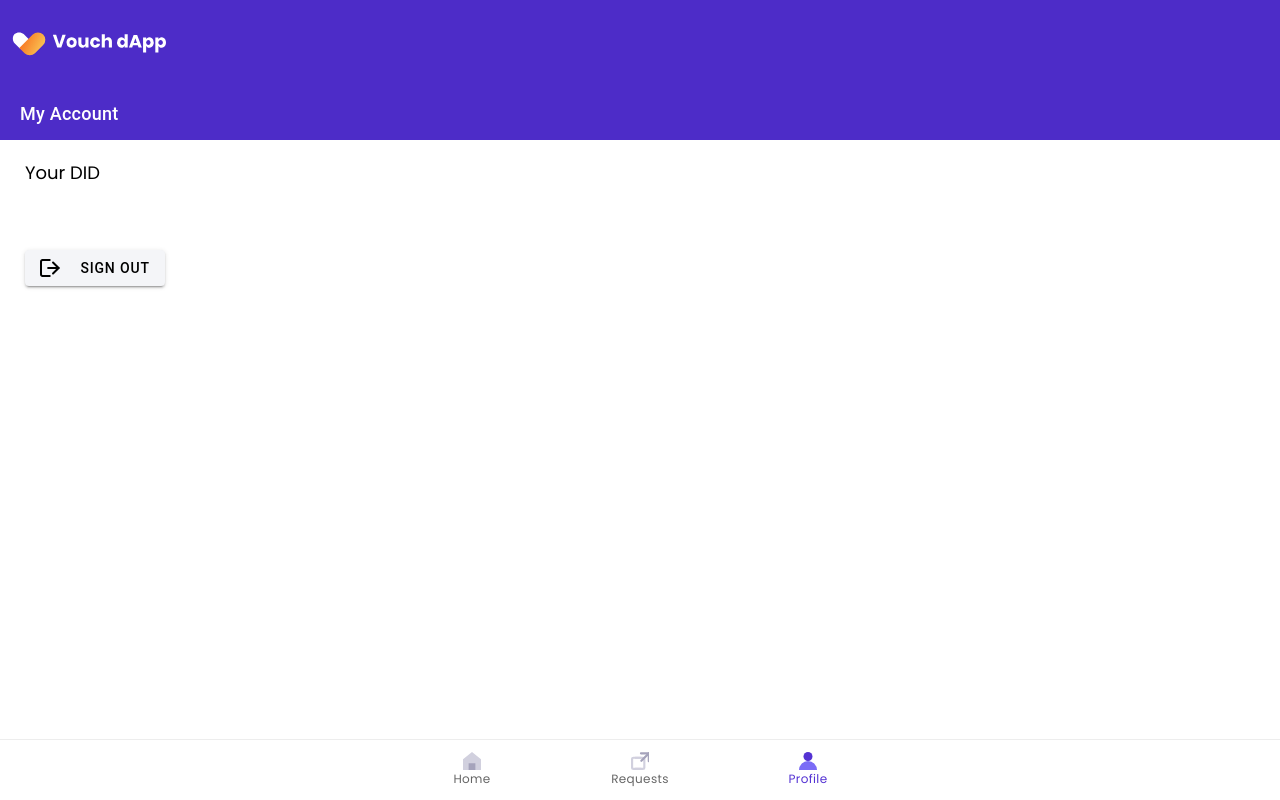
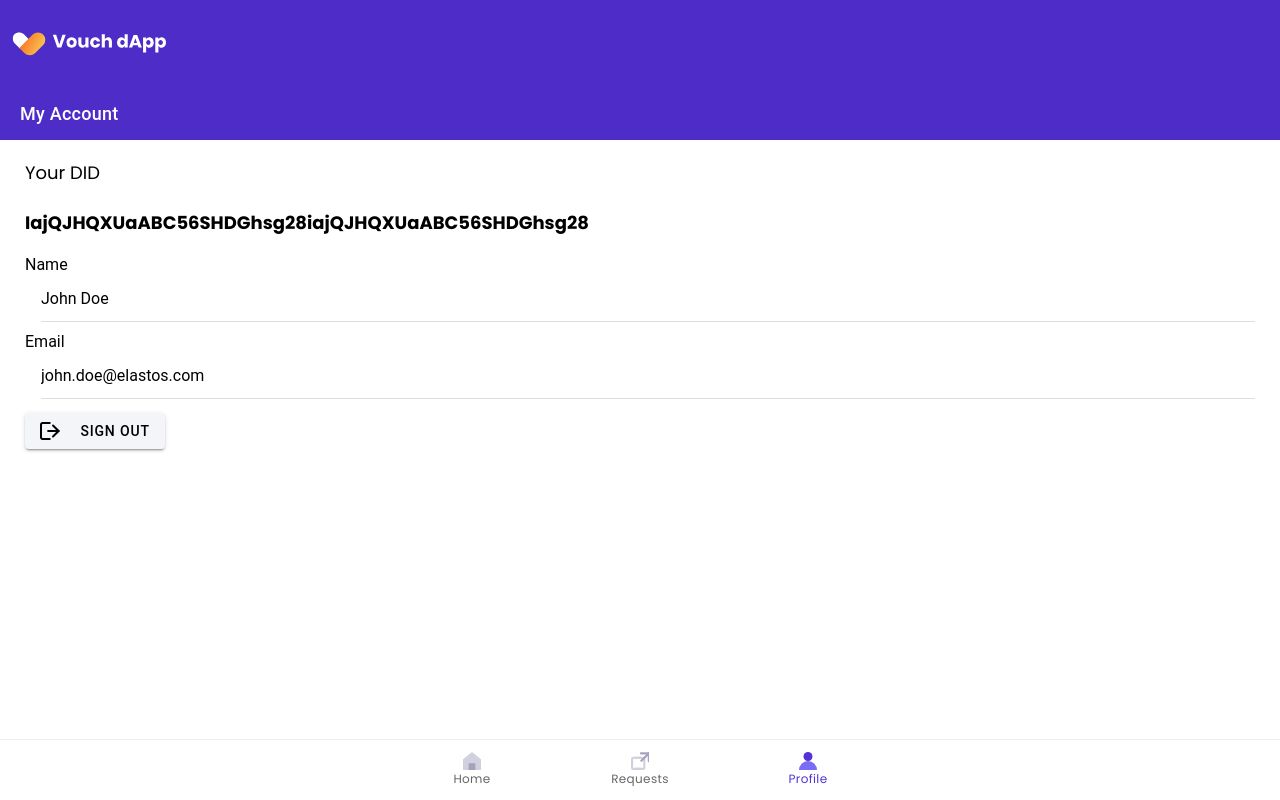
Before and after one commit to tuum-tech/vouch, a React (Create React App) app: page /profile in a window 1280 px wide. Built offline with nearby package versions, Linux system fonts and the light colour scheme.

Commit message:
Setup static page for redesigning

```diff
--- a/src/App.tsx
+++ b/src/App.tsx
@@ -56,8 +56,8 @@ const App: React.FC = () => {
       <Route path="/splashscreen" component={SplashScreen} exact={true} />
       <Route path="/onboarding" component={OnBoarding} exact={true} />
       <Route path="/signin" component={SignIn} exact={true} />
-      <Route exact path="/" render={() => <Redirect to="/splashscreen" />} />
-      {/* <Route exact path="/" render={() => <Redirect to="/home" />} /> */}
+      {/* <Route exact path="/" render={() => <Redirect to="/splashscreen" />} /> */}
+      <Route exact path="/" render={() => <Redirect to="/profile" />} />
       <IonTabs>
         <IonRouterOutlet>
           <Route path="/home" component={Home} exact={true} />
--- a/src/pages/Profile.tsx
+++ b/src/pages/Profile.tsx
@@ -43,8 +43,8 @@ const ProfilePage: React.FC = ({ history }: any) => {
             <IonCol>
               <IonListHeader>
                 <div><h2>Your DID <br /><br />
-                {/* <strong>iajQJHQXUaABC56SHDGhsg28</strong> */}
-                {user && user.id}
+                <strong>iajQJHQXUaABC56SHDGhsg28iajQJHQXUaABC56SHDGhsg28</strong>
+                {/* {user && user.id} */}
                 </h2></div>
              </IonListHeader>
             </IonCol>
@@ -54,20 +54,22 @@ const ProfilePage: React.FC = ({ history }: any) => {
 
 
           </IonList>
-            {user && user.name &&
+            {/* {user && user.name &&           */}
               <IonCol size="12">Name
                 <IonItem>
-                  <IonLabel>{user.name}</IonLabel>
+                  <IonLabel>John Doe</IonLabel>
+                  {/* <IonLabel>{user.name}</IonLabel>  */}
                 </IonItem>
               </IonCol>
-            }
-            {user && user.email &&
+            {/* } */}
+            {/* {user && user.email &&           */}
               <IonCol size="12">Email
                 <IonItem>
-                  <IonLabel>{user.email}</IonLabel>
+                  <IonLabel>john.doe@elastos.com</IonLabel>
+                  {/* <IonLabel>{user.email}</IonLabel> */}
                 </IonItem>
               </IonCol>
-            }
+            {/* } */}
             {user && user.telephone &&
               <IonCol size="12">Phone
                 <IonItem>
```
